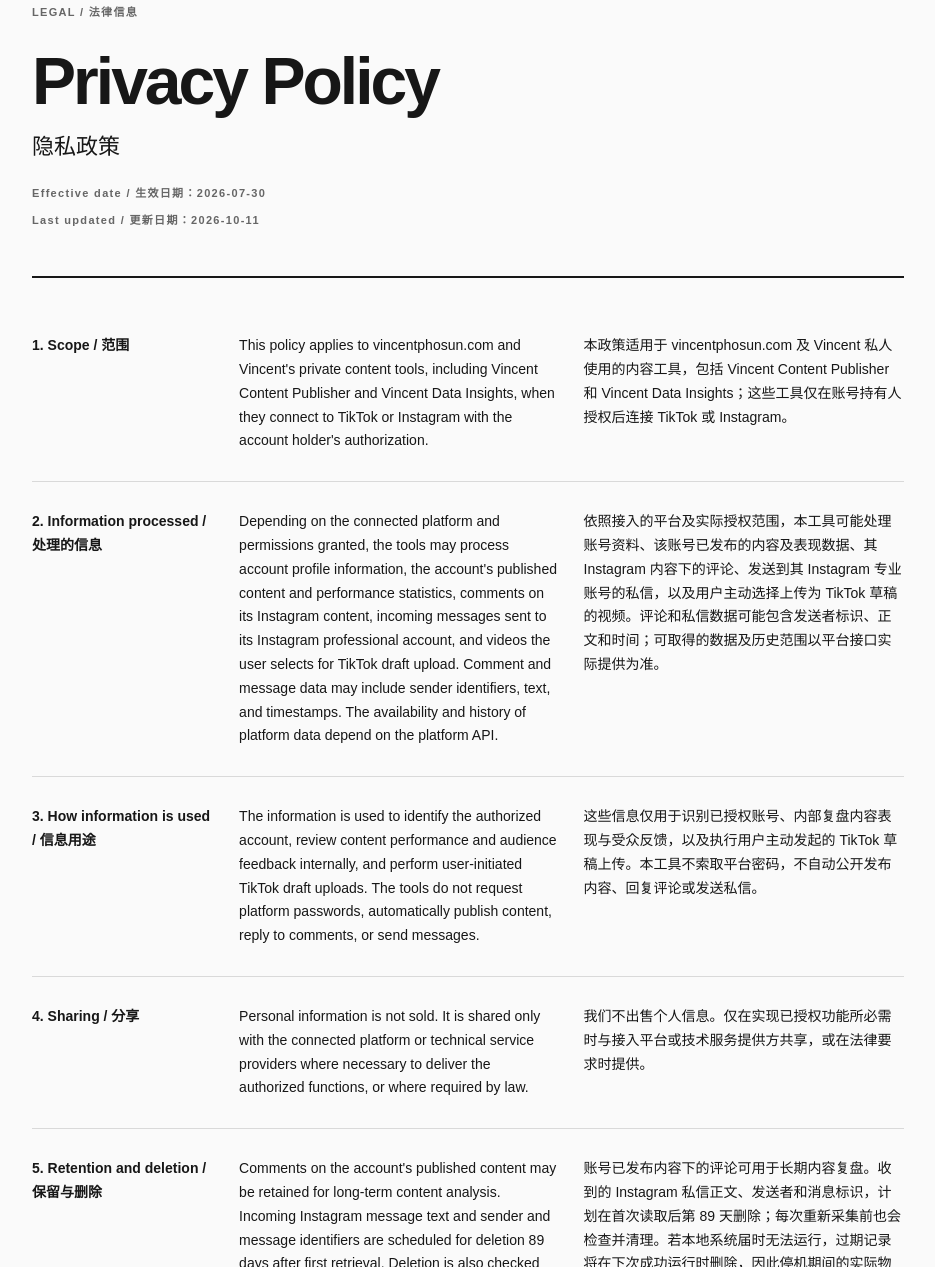
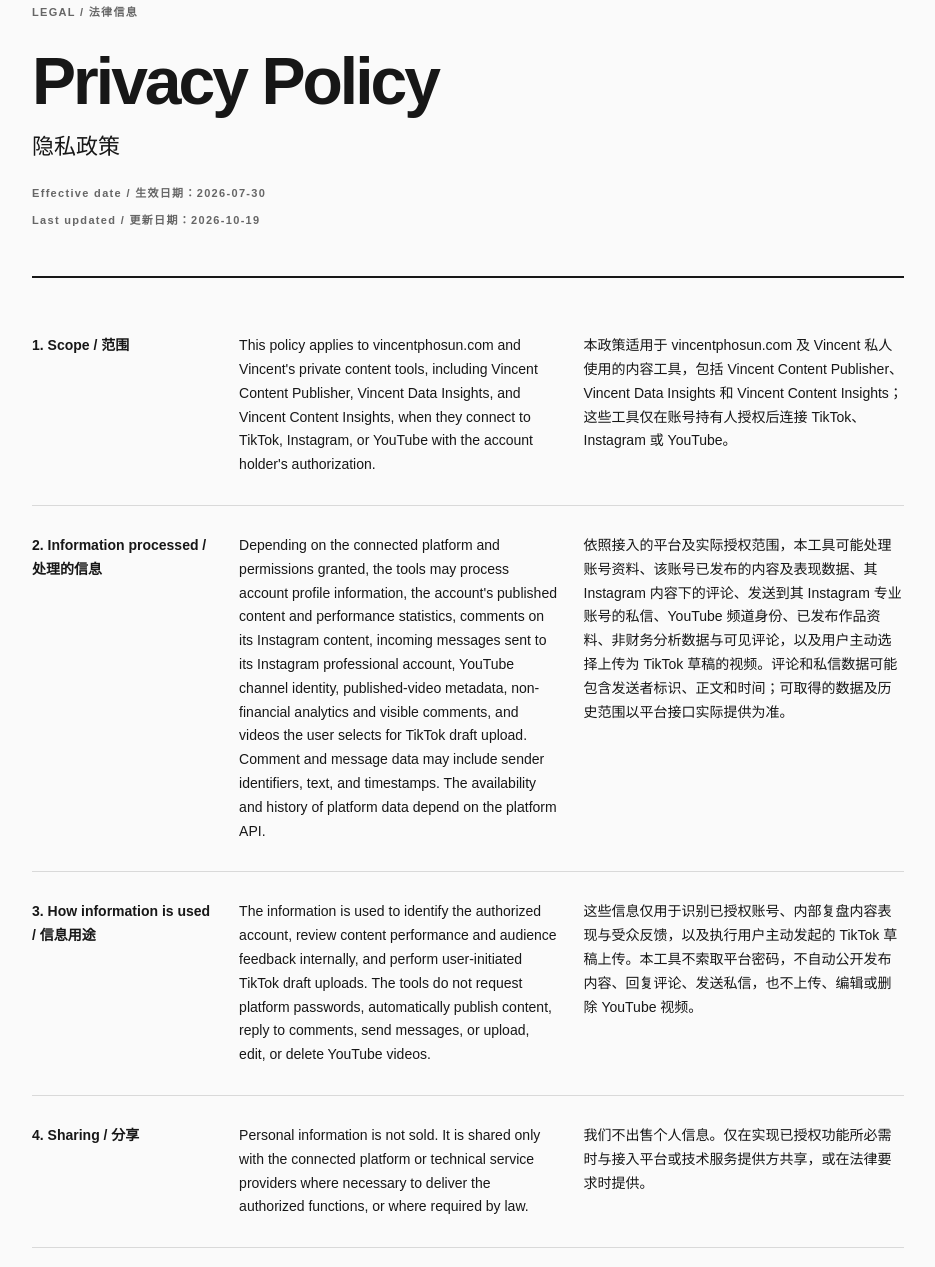
Before and after one commit to vincentphosun000/vincentphosun-site, a plain HTML site: page privacy.html in a window 1280 px wide. Shown: the part 156-1423 px from the top of the page, without its empty margins (172-1107 px from the left). Drawn offline with Linux system fonts and the light colour scheme.

Commit message:
Disclose read-only YouTube analytics in privacy policy

```diff
--- a/privacy.html
+++ b/privacy.html
@@ -18,11 +18,11 @@
         <h1>Privacy Policy</h1>
         <p class="chinese-title">隐私政策</p>
         <p class="label">Effective date / 生效日期：2026-07-30</p>
-        <p class="label">Last updated / 更新日期：2026-10-11</p>
+        <p class="label">Last updated / 更新日期：2026-10-19</p>
       </div>
-      <section><h2>1. Scope / 范围</h2><p>This policy applies to vincentphosun.com and Vincent's private content tools, including Vincent Content Publisher and Vincent Data Insights, when they connect to TikTok or Instagram with the account holder's authorization.</p><p>本政策适用于 vincentphosun.com 及 Vincent 私人使用的内容工具，包括 Vincent Content Publisher 和 Vincent Data Insights；这些工具仅在账号持有人授权后连接 TikTok 或 Instagram。</p></section>
-      <section><h2>2. Information processed / 处理的信息</h2><p>Depending on the connected platform and permissions granted, the tools may process account profile information, the account's published content and performance statistics, comments on its Instagram content, incoming messages sent to its Instagram professional account, and videos the user selects for TikTok draft upload. Comment and message data may include sender identifiers, text, and timestamps. The availability and history of platform data depend on the platform API.</p><p>依照接入的平台及实际授权范围，本工具可能处理账号资料、该账号已发布的内容及表现数据、其 Instagram 内容下的评论、发送到其 Instagram 专业账号的私信，以及用户主动选择上传为 TikTok 草稿的视频。评论和私信数据可能包含发送者标识、正文和时间；可取得的数据及历史范围以平台接口实际提供为准。</p></section>
-      <section><h2>3. How information is used / 信息用途</h2><p>The information is used to identify the authorized account, review content performance and audience feedback internally, and perform user-initiated TikTok draft uploads. The tools do not request platform passwords, automatically publish content, reply to comments, or send messages.</p><p>这些信息仅用于识别已授权账号、内部复盘内容表现与受众反馈，以及执行用户主动发起的 TikTok 草稿上传。本工具不索取平台密码，不自动公开发布内容、回复评论或发送私信。</p></section>
+      <section><h2>1. Scope / 范围</h2><p>This policy applies to vincentphosun.com and Vincent's private content tools, including Vincent Content Publisher, Vincent Data Insights, and Vincent Content Insights, when they connect to TikTok, Instagram, or YouTube with the account holder's authorization.</p><p>本政策适用于 vincentphosun.com 及 Vincent 私人使用的内容工具，包括 Vincent Content Publisher、Vincent Data Insights 和 Vincent Content Insights；这些工具仅在账号持有人授权后连接 TikTok、Instagram 或 YouTube。</p></section>
+      <section><h2>2. Information processed / 处理的信息</h2><p>Depending on the connected platform and permissions granted, the tools may process account profile information, the account's published content and performance statistics, comments on its Instagram content, incoming messages sent to its Instagram professional account, YouTube channel identity, published-video metadata, non-financial analytics and visible comments, and videos the user selects for TikTok draft upload. Comment and message data may include sender identifiers, text, and timestamps. The availability and history of platform data depend on the platform API.</p><p>依照接入的平台及实际授权范围，本工具可能处理账号资料、该账号已发布的内容及表现数据、其 Instagram 内容下的评论、发送到其 Instagram 专业账号的私信、YouTube 频道身份、已发布作品资料、非财务分析数据与可见评论，以及用户主动选择上传为 TikTok 草稿的视频。评论和私信数据可能包含发送者标识、正文和时间；可取得的数据及历史范围以平台接口实际提供为准。</p></section>
+      <section><h2>3. How information is used / 信息用途</h2><p>The information is used to identify the authorized account, review content performance and audience feedback internally, and perform user-initiated TikTok draft uploads. The tools do not request platform passwords, automatically publish content, reply to comments, send messages, or upload, edit, or delete YouTube videos.</p><p>这些信息仅用于识别已授权账号、内部复盘内容表现与受众反馈，以及执行用户主动发起的 TikTok 草稿上传。本工具不索取平台密码，不自动公开发布内容、回复评论、发送私信，也不上传、编辑或删除 YouTube 视频。</p></section>
       <section><h2>4. Sharing / 分享</h2><p>Personal information is not sold. It is shared only with the connected platform or technical service providers where necessary to deliver the authorized functions, or where required by law.</p><p>我们不出售个人信息。仅在实现已授权功能所必需时与接入平台或技术服务提供方共享，或在法律要求时提供。</p></section>
       <section><h2>5. Retention and deletion / 保留与删除</h2><p>Comments on the account's published content may be retained for long-term content analysis. Incoming Instagram message text and sender and message identifiers are scheduled for deletion 89 days after first retrieval. Deletion is also checked before each new collection. If the local system cannot run at the scheduled time, expired records are deleted on its next successful run; physical deletion may therefore occur after 90 days while the system is unavailable. Only aggregate results without message or sender identifiers may be retained longer. Access may be revoked in the connected platform's settings. Access or deletion requests may be sent to the contact address already displayed on this site.</p><p>账号已发布内容下的评论可用于长期内容复盘。收到的 Instagram 私信正文、发送者和消息标识，计划在首次读取后第 89 天删除；每次重新采集前也会检查并清理。若本地系统届时无法运行，过期记录将在下次成功运行时删除，因此停机期间的实际物理删除时间可能超过 90 天。之后仅可长期保留不含消息或发送者标识的汇总结果。账号持有人可在相应平台设置中撤销授权，也可通过本站现有联系邮箱提出访问或删除请求。</p></section>
       <a class="back" href="index.html">← Back to home / 返回首页</a>
```
